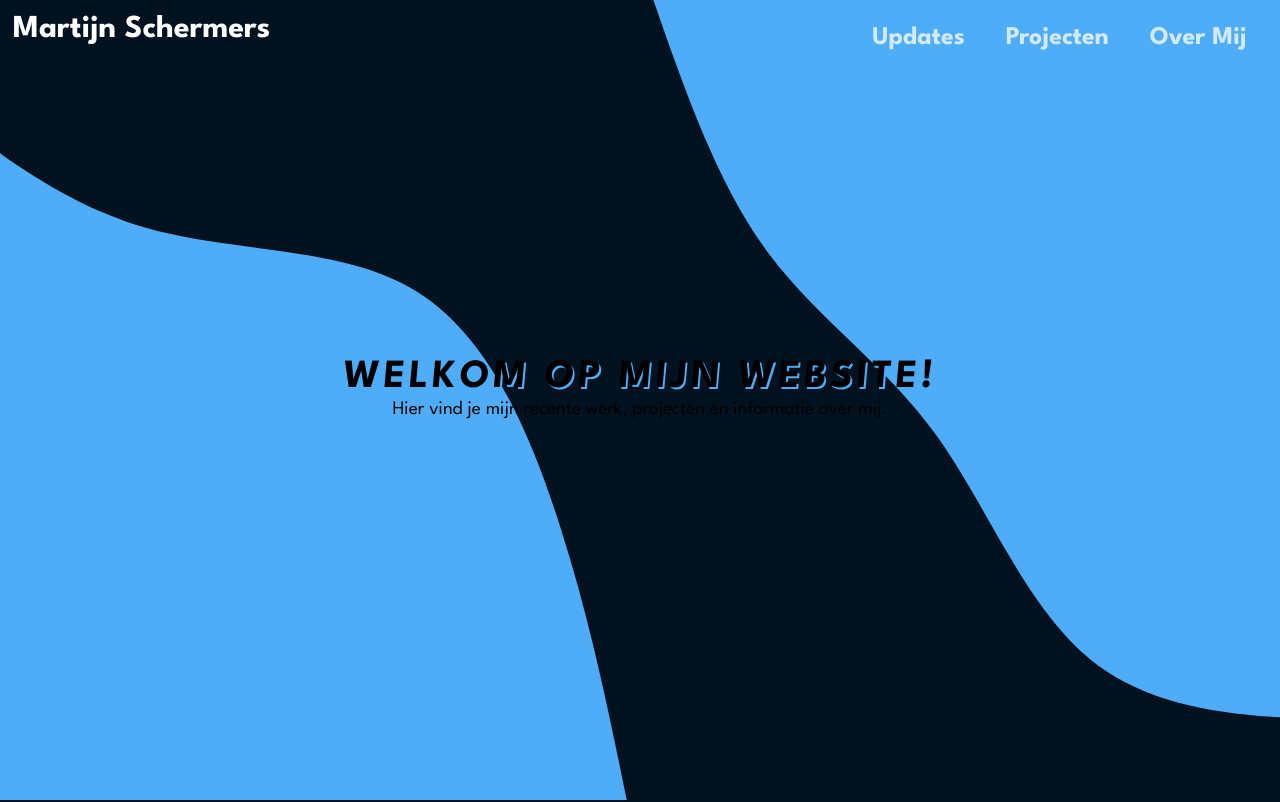
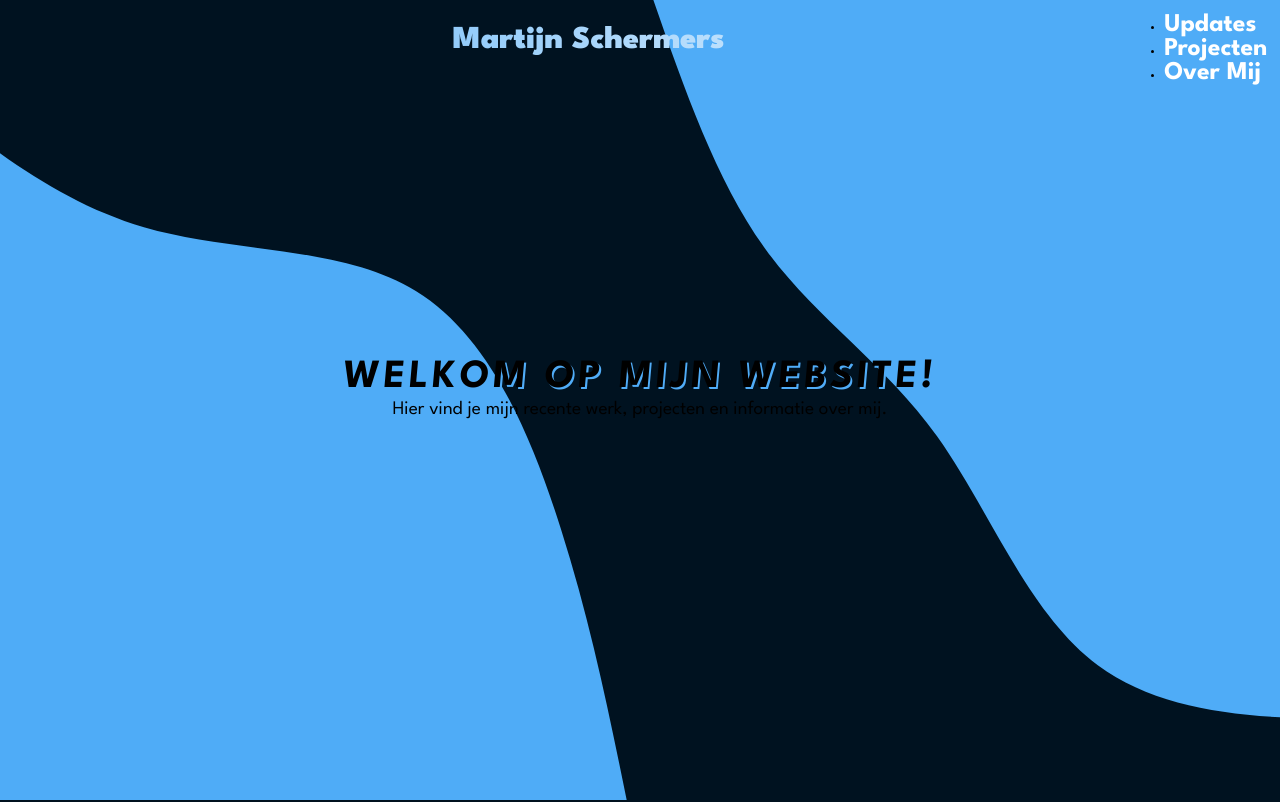
Before and after one commit to martijnschermers/personal-portfolio, a Svelte app: page / in a window 1280 px wide. Shown: the top 802 px of the page. Built offline with nearby package versions, Linux system fonts and the light colour scheme; no server answers.

Commit message:
Moved nav styling to Nav.svelte, add title styling

```diff
--- a/src/assets/global.css
+++ b/src/assets/global.css
@@ -11,13 +11,12 @@
 }
 
 :root {
-	--primary: #4FACF7;
+	--primary: hsl(207, 91%, 64%);
 	--primary-focus: hsl(207, 91%, 75%);
 	--base: hsl(206, 100%, 6%);
 	--base-300: hsl(206, 100%, 10%);
 	--content: #fff;
-	--black: #0B0C10;
-	--error: #FF5252;
+	--error: hsl(0, 100%, 66%);
 }
 
 ::-webkit-scrollbar {
@@ -57,28 +56,15 @@ body {
 	color: var(--white);
 }
 
-ul {
-	margin-block: 1em;
-	display: flex;
-}
-
-li {
-	all: unset;
-	margin-inline: 0.8em;
-	font-size: 1.6rem;
-	opacity: 0.75;
-	transition: linear 0.3s;
-}
-
-li:hover {
-	opacity: 1;
-}
-
 h1 {
 	font-size: 2rem;
-	font-weight: bold;
-	color: var(--content);
+	font-weight: 900;
+	width: 100%;
+	text-align: center;
+	color: transparent;
 	margin-bottom: 1rem;
+	background-image: linear-gradient(to right, var(--primary), var(--content));
+  background-clip: text;
 }
 
 h2 {
```
